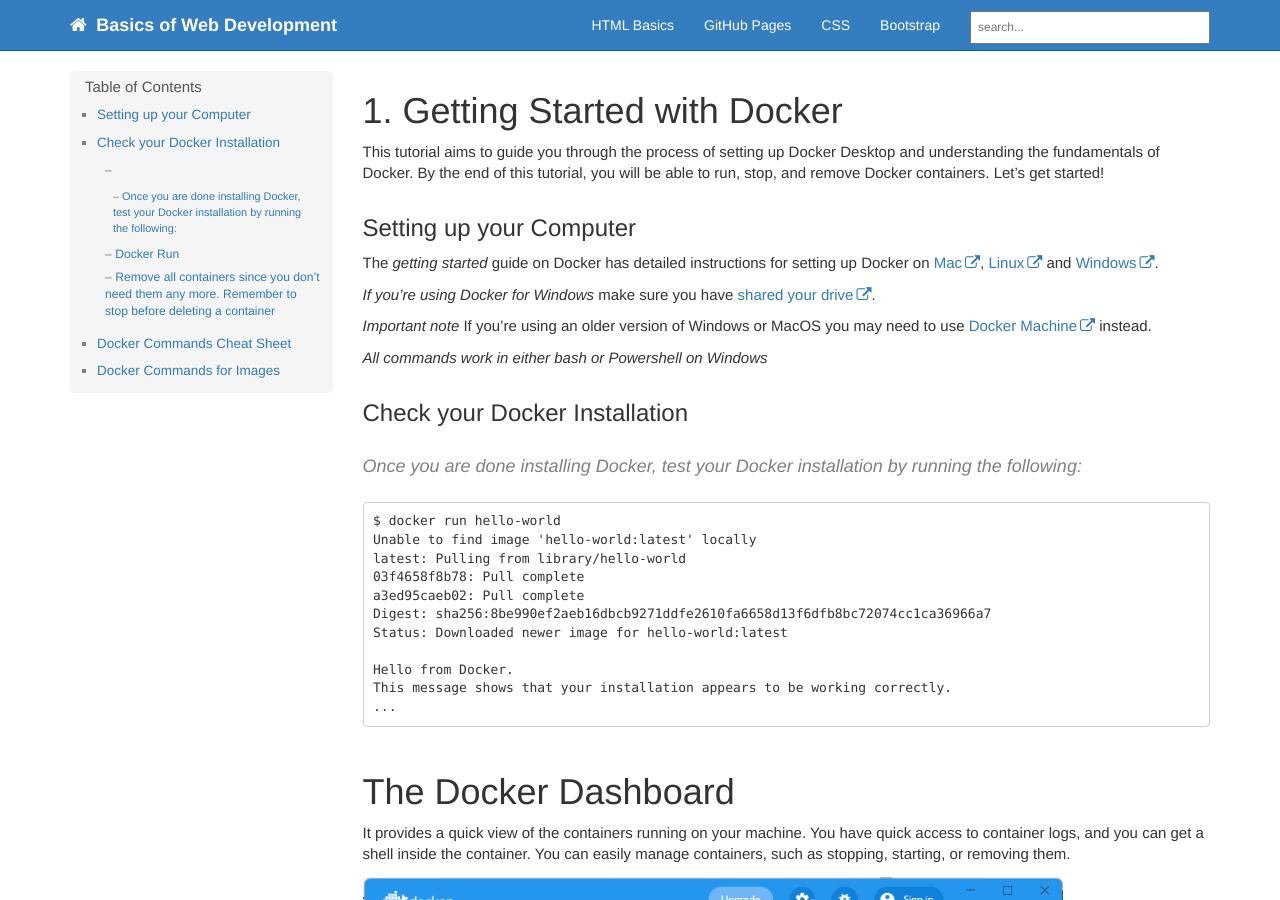
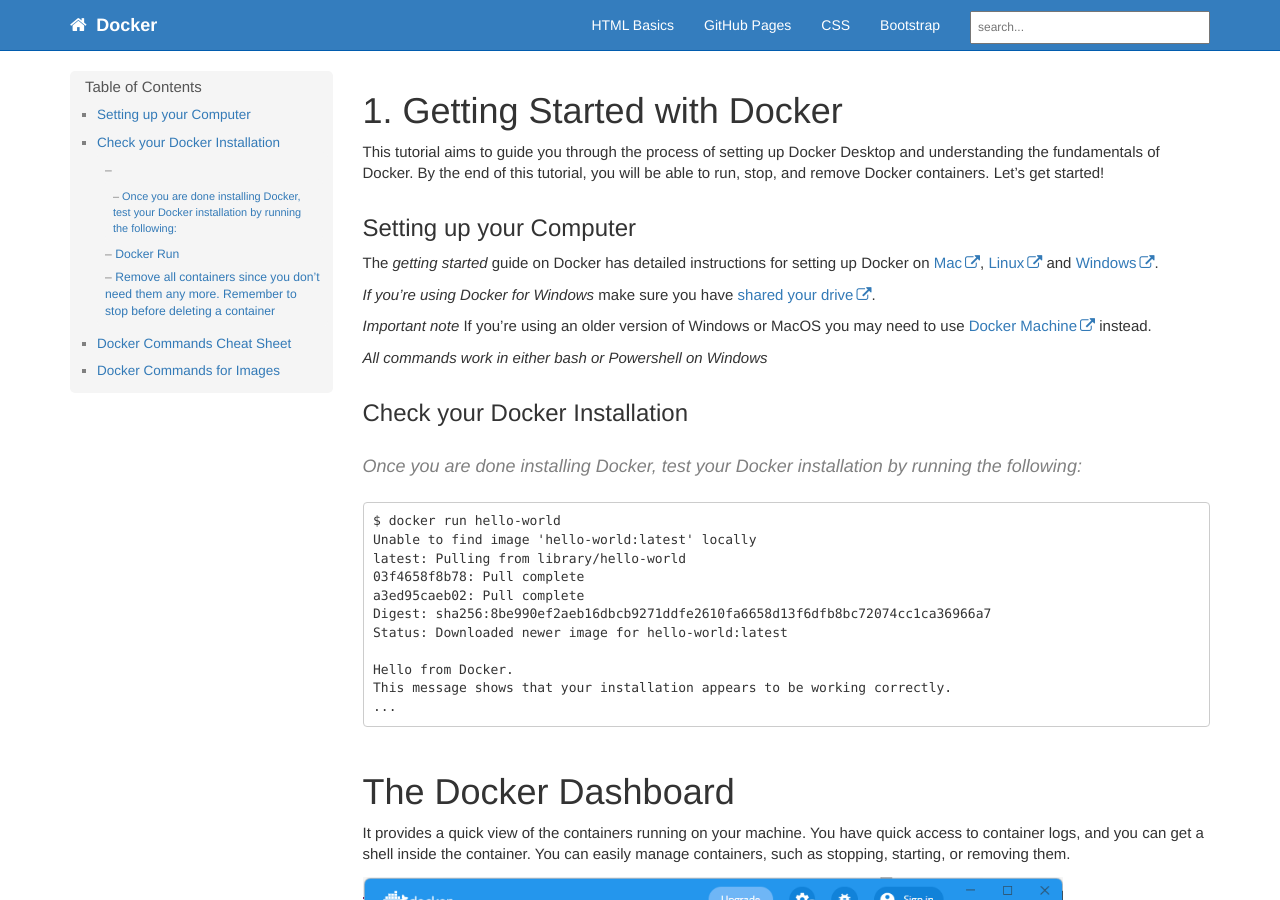
Before and after one commit to dipaish/OS22, a Jekyll site: the page built from docs/index.md, in a window 1280 px wide and 900 px high. Built offline with Jekyll 4.4.1, drawn with Linux system fonts in a browser that asks for light colours; our own code applies the rules of GitHub Pages for plain Markdown files; comment, search, counter and statistics services are not loaded.

Commit message:
config file updates

```diff
--- a/docs/_config.yml
+++ b/docs/_config.yml
@@ -3,10 +3,10 @@
 output: web
 # this property is useful for conditional filtering of content that is separate from the PDF.
 
-topnav_title: Basics of Web Development
+topnav_title: Docker
 # this appears on the top navigation bar next to the home button
 
-site_title: Basics of Web Development
+site_title: Docker
 # this appears in the html browser tab for the site title (seen mostly by search engines, not users)
 
 company_name: Deepak KC
@@ -24,7 +24,7 @@
   - vendor
 # these are the files and directories that jekyll will exclude from the build
 
-feedback_subject_line: Basics of Web Development
+feedback_subject_line: Docker
 
 feedback_email: deepak.curator@gmail.com
 # used as a contact email for the Feedback link in the top navigation bar
```
